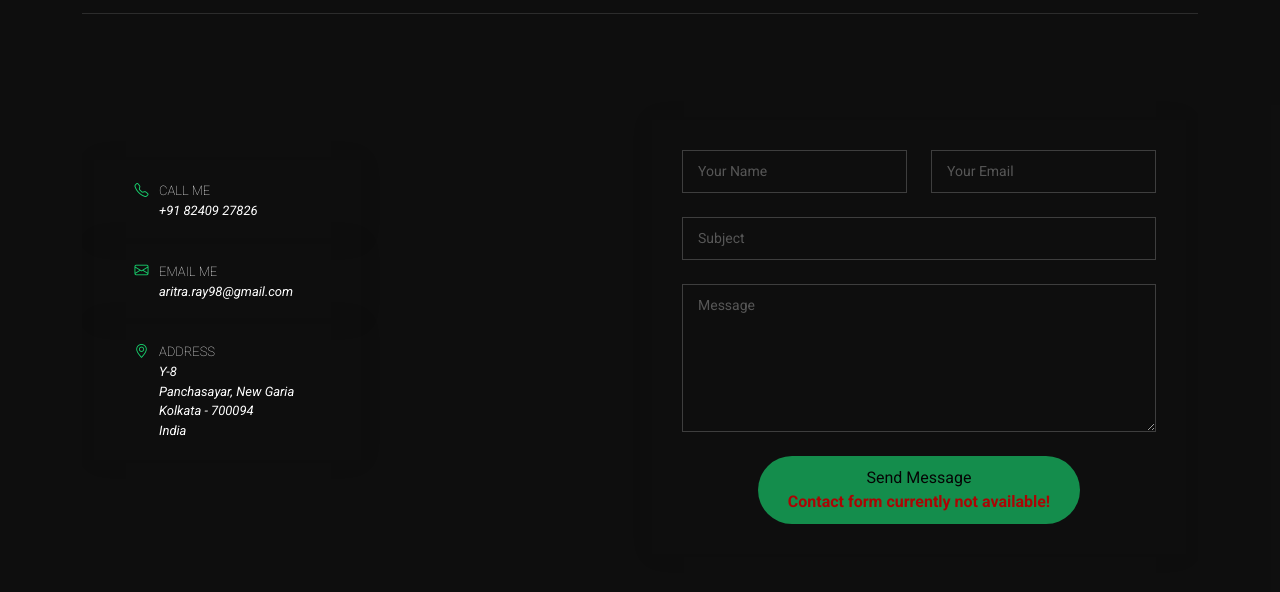
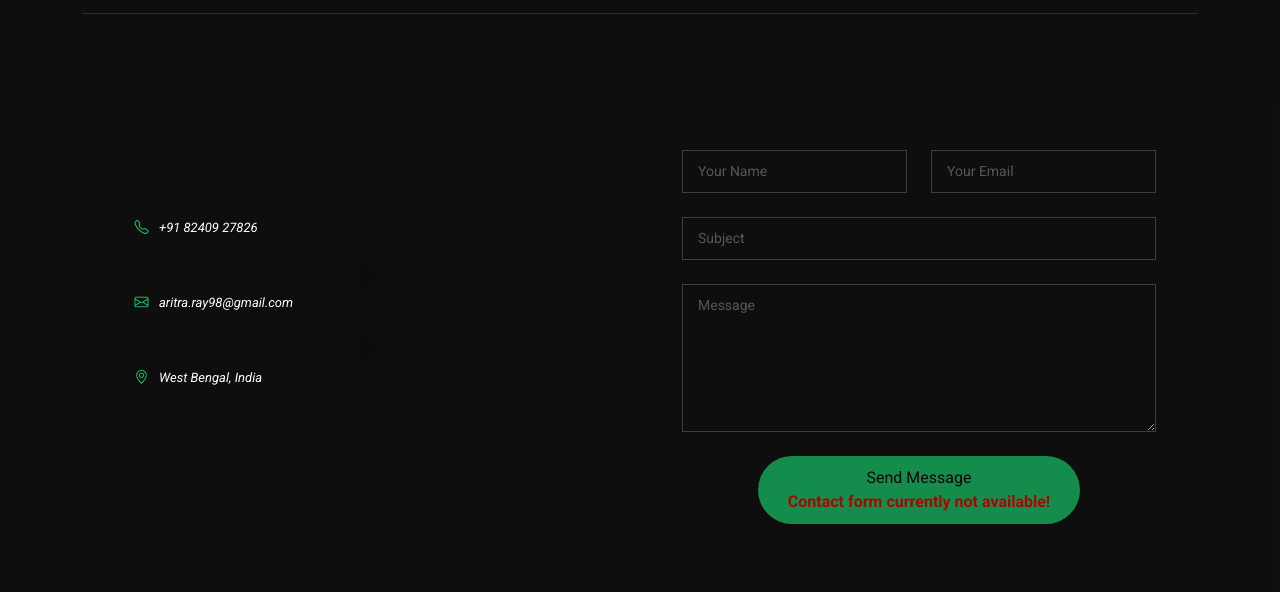
Before and after one commit to 4byss/Genesis, a plain HTML site: page index.html in a window 1280 px wide. Shown: the part 912-1504 px from the top of the page. Drawn offline with Linux system fonts and the light colour scheme; a web font is replaced by a local one.

Commit message:
changed contact section

```diff
--- a/index.html
+++ b/index.html
@@ -129,7 +129,7 @@
                 <div class="info-item d-flex" data-aos="fade-up" data-aos-delay="200">
                   <i class="bi bi-telephone flex-shrink-0" style="color: #18d26e; height: 35px; width: 35px;"></i>
                   <div class="text-start">
-                    <h7 style="font-size: small; font-weight: lighter;">CALL ME</h7>
+                    <!-- <h7 style="font-size: small; font-weight: lighter;">CALL ME</h7> -->
                     <p style="font-size: small;">+91 82409 27826</p>
                   </div>
                 </div>
@@ -139,7 +139,7 @@
                 <div class="info-item d-flex" data-aos="fade-up" data-aos-delay="300">
                   <i class="bi bi-envelope flex-shrink-0" style="color: #18d26e; height: 35px; width: 35px;"></i>
                   <div class="text-start">
-                    <h7 style="font-size: small; font-weight: lighter;">EMAIL ME</h7>
+                    <!-- <h7 style="font-size: small; font-weight: lighter;">EMAIL ME</h7> -->
                     <p style="font-size: small;">aritra.ray98@gmail.com</p>
                   </div>
                 </div>
@@ -149,12 +149,9 @@
                 <div class="info-item d-flex" data-aos="fade-up" data-aos-delay="400">
                   <i class="bi bi-geo-alt flex-shrink-0" style="color: #18d26e; height: 35px; width: 35px;"></i>
                   <div class="text-start">
-                    <h7 style="font-size: small; font-weight: lighter;">ADDRESS</h7>
+                    <!-- <h7 style="font-size: small; font-weight: lighter;">ADDRESS</h7> -->
                     <p style="font-size: small;">
-                      <span style="display: block;">Y-8</span>
-                      <span style="display: block;">Panchasayar, New Garia</span>
-                      <span style="display: block;">Kolkata - 700094</span>
-                      <span style="display: block;">India</span>
+                      <span style="display: block;">West Bengal, India</span>
                     </p>
                   </div>
                 </div>
```
